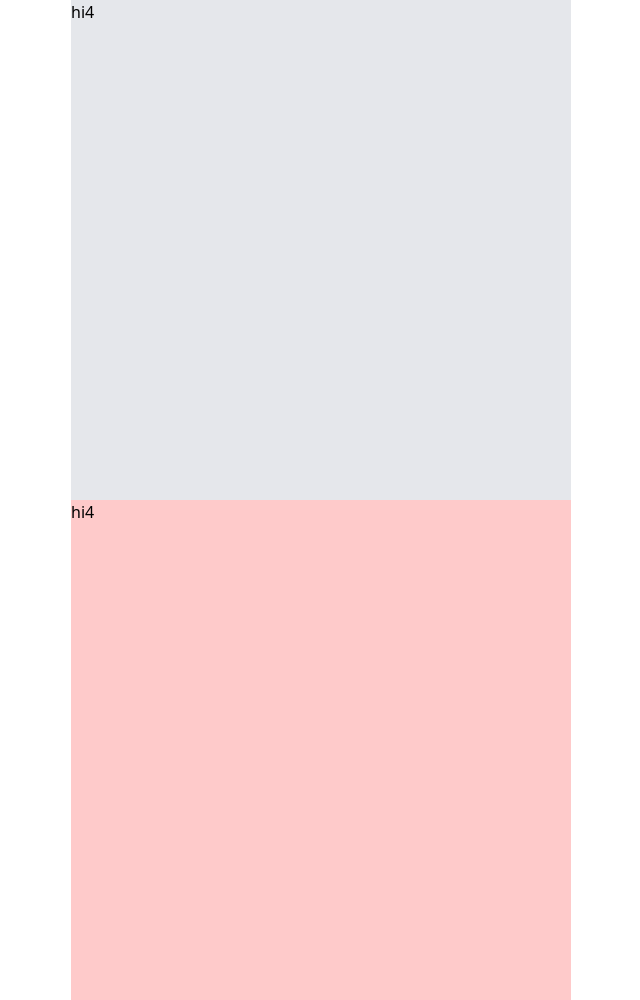
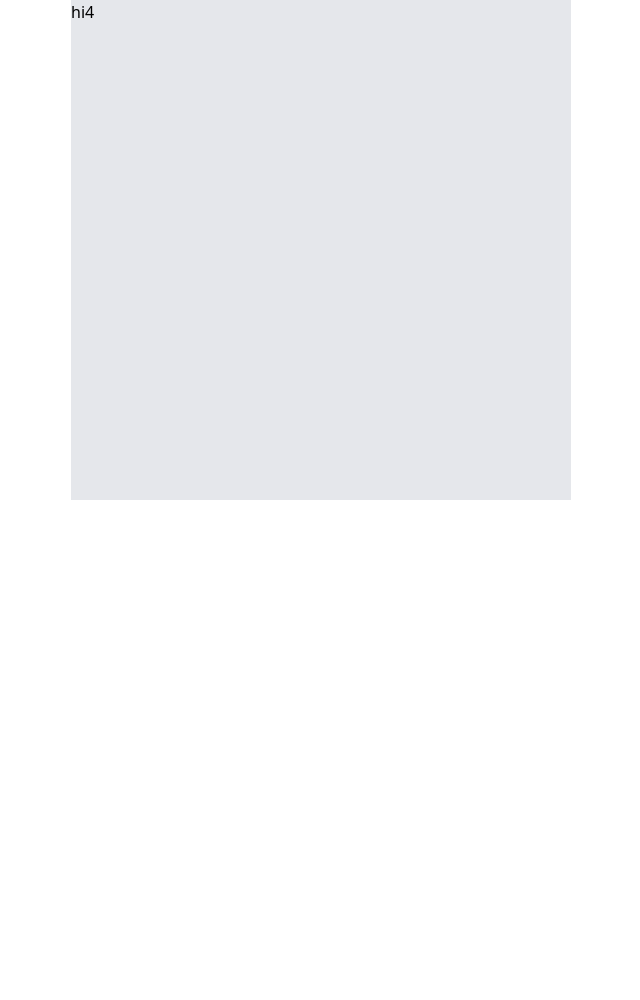
Before and after one commit to farzad-panahi/pishtazbeton, a website built with Vite: page index.html in a window 1280 px wide. Shown: the whole page, without its empty margins (319-959 px from the left). After the commit the page ends 800 px from the top, so only its background shows below. Built offline with nearby package versions, Linux system fonts and the light colour scheme.

Commit message:
2 commit

```diff
--- a/index.html
+++ b/index.html
@@ -3,13 +3,13 @@
 <head>
   <meta charset="UTF-8">
   <meta name="viewport" content="width=device-width, initial-scale=1.0">
-  <link rel="shortcut icon" href="./public/images/logo/logo.ico" />
+  <link rel="shortcut icon" href="./public/images/logo/Logo1.png" />
   <link rel="stylesheet" href="./public/src/output.css">
   <title>شرکت تولیدی تحقیقاتی پیشتاز بتن روز</title>
 </head>
 <body>
   <div class="w-[500px] h-[500px] bg-gray-200 mx-auto">hi4</div>
-  <div class="w-[500px] h-[500px] bg-red-200 mx-auto">hi4</div>
+
 
 </body>
 </html>
```
Also changed, not shown: public/images/logo/Logo.ico (deleted), public/images/logo/Logo.png (added), public/images/logo/Logo1.png (added), public/src/output.css.
